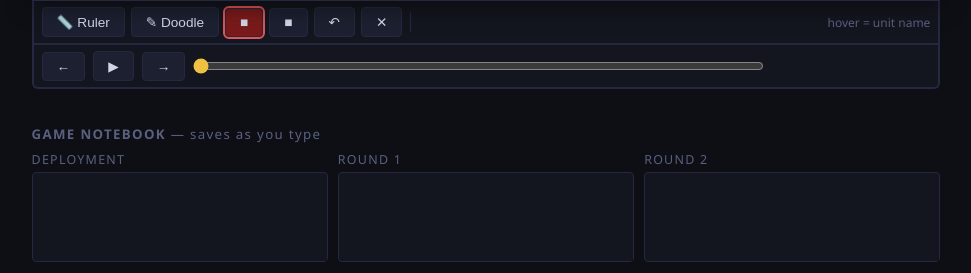
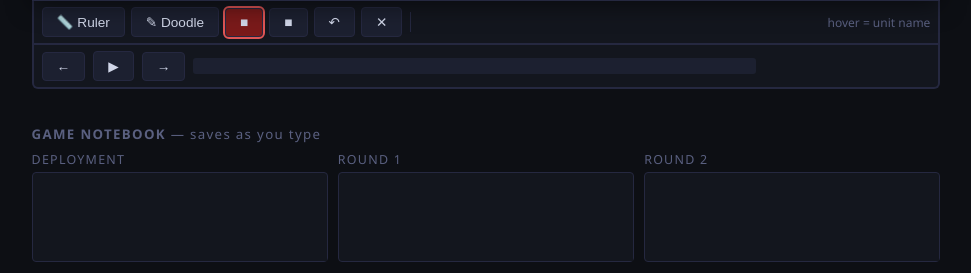
Before and after one commit to affendiariffin/snapshotbot, a Flask app: template server/templates/replay.html in a window 1280 px wide. Shown: the part 686-959 px from the top of the page, without its empty margins (154-1125 px from the left). Run offline with Flask 3, Linux system fonts and the light colour scheme; the template is opened without the code that fills it, so the values that code supplies are empty; some libraries are stand-ins or nearby versions.

Commit message:
Merge scrubber into the time strip; reserves board follows moves
Scrubber (Option A): the time-proportional strip is now the scrubber itself —
draggable + click-to-jump, with the play controls and clock readout on the same
row. Dropped the separate frame-linear range slider and the second row. The
strip keeps its player-coloured segments, round ticks and cursor, and rebuilds
on live polls so it grows with the game.

Reserves (token): LCT's reserves board has a "Move Board" button that toggles it
between z~84 and z~59.5 (staying locked). The token cached the reserve rect once,
so after a move every model on the board fell outside the rect and — being
off-mat — was dropped entirely (Fendi's Necron reserves vanished until the board
toggled back). Re-scan the rect every ~6 ticks so it follows the board. Token
rebuilt 2026.07.10-f08591.

Co-Authored-By: Claude Opus 4.8 <noreply@anthropic.com>

```diff
--- a/server/templates/replay.html
+++ b/server/templates/replay.html
@@ -88,7 +88,6 @@
   .hint{margin-left:auto;font-size:.75rem;color:var(--muted)}
   .controls{display:flex;align-items:center;gap:8px;width:100%;background:var(--panel);
     border:2px solid var(--border);border-top:none;border-radius:0 0 6px 6px;padding:6px 8px;flex-wrap:wrap}
-  #slider{flex:1;min-width:200px;accent-color:var(--accent)}
   #label{min-width:150px;text-align:right;font-size:.85rem;color:var(--muted);flex-shrink:0}
   .bookmark{background:#2a2410;border:1px solid #6a5a20;color:var(--accent);border-radius:12px;
     padding:3px 10px;font-size:.75rem;cursor:pointer;flex-shrink:0}
@@ -102,11 +101,9 @@
   #lightbox{display:none;position:fixed;inset:0;background:#000d;z-index:50;
     align-items:center;justify-content:center;cursor:zoom-out}
   #lightbox img{max-height:92vh;max-width:92vw;border-radius:10px}
-  .time-row{display:flex;align-items:center;gap:12px;width:100%;background:var(--panel);
-    border:2px solid var(--border);border-top:none;border-radius:0 0 6px 6px;
-    padding:6px 10px;margin-top:-6px}
-  .time-strip{position:relative;flex:1;height:14px;background:var(--card);border-radius:3px;
-    overflow:hidden;cursor:pointer}
+  .time-strip{position:relative;flex:1;min-width:200px;height:16px;background:var(--card);
+    border-radius:3px;overflow:hidden;cursor:grab;touch-action:none;user-select:none}
+  .time-strip:active{cursor:grabbing}
   .ts-seg{position:absolute;top:0;height:100%}
   .ts-round{position:absolute;top:0;width:1px;height:100%;background:#000a}
   .ts-cursor{position:absolute;top:0;width:2px;height:100%;background:#fff;pointer-events:none}
@@ -206,13 +203,10 @@
   <button class="btn" id="prev">&#8592;</button>
   <button class="btn" id="playBtn">&#9654;</button>
   <button class="btn" id="next">&#8594;</button>
-  <input type="range" id="slider" min="0" max="0" value="0">
+  <div class="time-strip" id="timeStrip" title="drag to scrub — colour = whose clock was running"></div>
   <span id="label"></span>
+  <span class="clocks" id="clocks"></span>
   <span id="bookmarks"></span>
-</div>
-<div class="time-row" id="timeRow" style="display:none">
-  <div class="time-strip" id="timeStrip" title="who the clock was running on — click to jump"></div>
-  <div class="clocks" id="clocks"></div>
 </div>
 </div>
 <div id="dataPanel"></div>
@@ -902,7 +896,7 @@ function renderPanel(){
 }
 
 /* ---------- frames / timeline ---------- */
-const slider = document.getElementById('slider'), labelEl = document.getElementById('label'),
+const labelEl = document.getElementById('label'),
       playBtn = document.getElementById('playBtn');
 function frameLabel(f){
   if (!f) return '';
@@ -937,9 +931,9 @@ function frameTurn(f){
   if (!f.round) return null;
   return (f.scores && f.scores.turn && f.scores.turn.active) || null;
 }
+let stripDragging = false, stripScrub = null;
 function buildTimeStrip(){
-  if (FRAMES.length < 2 || !FRAMES.some(frameTurn)) return;
-  document.getElementById('timeRow').style.display = 'flex';
+  if (FRAMES.length < 1) return;
   const strip = document.getElementById('timeStrip');
   strip.innerHTML = '';
   const t0 = Date.parse(FRAMES[0].taken_at);
@@ -964,23 +958,25 @@ function buildTimeStrip(){
   }
   const c = document.createElement('div');
   c.className = 'ts-cursor'; c.id = 'tsCursor';
+  c.style.left = ((Date.parse(FRAMES[cur].taken_at) - t0) / span * 100) + '%';
   strip.appendChild(c);
-  strip.onclick = e => {
-    const target = t0 + e.offsetX / strip.clientWidth * span;
+  // The strip IS the scrubber now: click or drag anywhere maps time -> nearest frame.
+  stripScrub = clientX => {
+    const r = strip.getBoundingClientRect();
+    const target = t0 + Math.max(0, Math.min(1, (clientX - r.left) / r.width)) * span;
     let best = 0, bd = Infinity;
-    FRAMES.forEach((f, i) => {
-      const d = Math.abs(Date.parse(f.taken_at) - target);
-      if (d < bd){ bd = d; best = i; }
-    });
+    FRAMES.forEach((f, i) => { const d = Math.abs(Date.parse(f.taken_at) - target); if (d < bd){ bd = d; best = i; } });
     setPlaying(false); show(best);
   };
+  strip.onmousedown = e => { stripDragging = true; stripScrub(e.clientX); e.preventDefault(); };
+  strip.ontouchstart = e => { stripDragging = true; stripScrub(e.touches[0].clientX); };
 }
 function fmtClock(ms){
   const s = Math.round(ms / 1000);
   return Math.floor(s / 60) + ':' + String(s % 60).padStart(2, '0');
 }
 function updateClocks(){
-  if (FRAMES.length < 2 || document.getElementById('timeRow').style.display === 'none') return;
+  if (FRAMES.length < 2) return;
   let red = 0, blue = 0, tot = 0;
   for (let i = 0; i < cur; i++){
     const dt = gapMs(i);
@@ -1000,8 +996,6 @@ function updateClocks(){
 
 function show(n){
   cur = Math.max(0, Math.min(FRAMES.length - 1, n));
-  slider.max = Math.max(0, FRAMES.length - 1);
-  slider.value = cur;
   labelEl.textContent = FRAMES.length ? `${frameLabel(FRAMES[cur])} (${cur + 1}/${FRAMES.length})` : 'no snapshots yet';
   ruler = null;
   renderPanel(); draw(); updateClocks();
@@ -1020,13 +1014,18 @@ function setPlaying(on){
 playBtn.onclick = () => setPlaying(!playing);
 document.getElementById('prev').onclick = () => { setPlaying(false); show(cur - 1); };
 document.getElementById('next').onclick = () => { setPlaying(false); show(cur + 1); };
-slider.oninput = () => { setPlaying(false); show(+slider.value); };
 document.addEventListener('keydown', e => {
   if (document.activeElement && ['TEXTAREA', 'INPUT'].includes(document.activeElement.tagName)) return;
   if (e.key === 'ArrowLeft'){ setPlaying(false); show(cur - 1); }
   if (e.key === 'ArrowRight'){ setPlaying(false); show(cur + 1); }
   if (e.key === ' '){ e.preventDefault(); setPlaying(!playing); }
 });
+// Time-strip drag: listeners live on window so a drag started on the strip keeps
+// scrubbing even when the pointer leaves it. stripScrub is refreshed each rebuild.
+window.addEventListener('mousemove', e => { if (stripDragging && stripScrub) stripScrub(e.clientX); });
+window.addEventListener('mouseup', () => { stripDragging = false; });
+window.addEventListener('touchmove', e => { if (stripDragging && stripScrub){ stripScrub(e.touches[0].clientX); e.preventDefault(); } }, { passive: false });
+window.addEventListener('touchend', () => { stripDragging = false; });
 
 /* ---------- notebook ---------- */
 const NOTE_KEYS = ['deployment', 'round1', 'round2', 'round3', 'round4', 'round5', 'army_red', 'army_blue'];
```
Also changed, not shown: server/static/snapshotbot-v2.json (+2 -2 lines), 1 other file.
